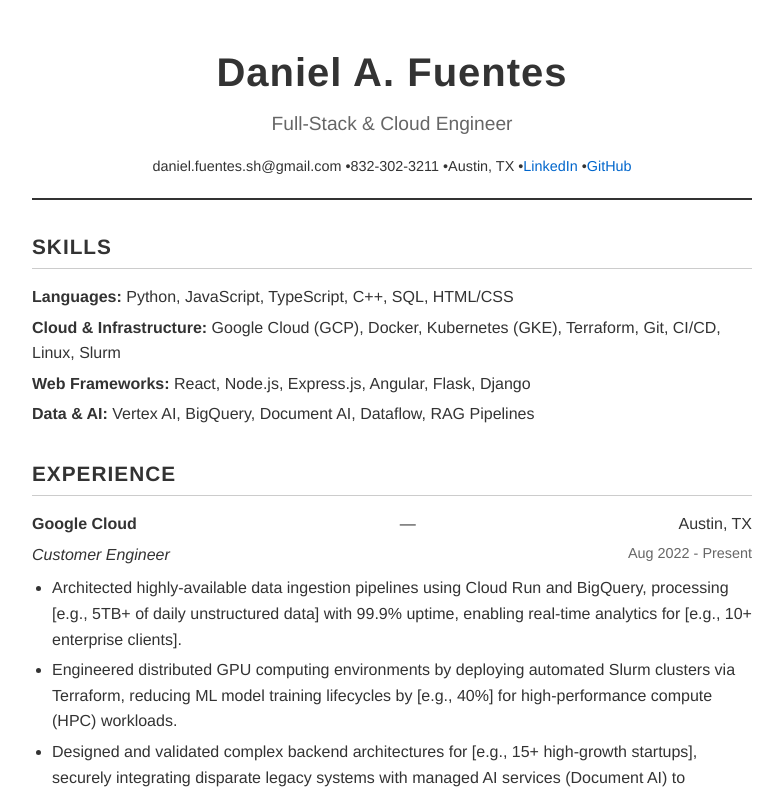
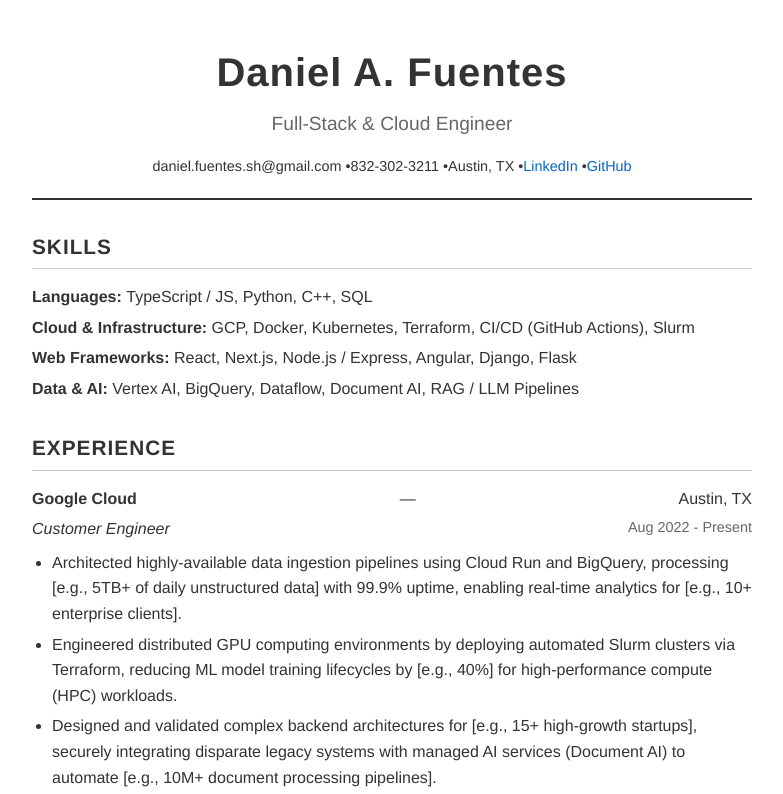
Before and after one commit to fuentesdaniel0/website, a Next.js app: page /cv in a window 1280 px wide. Shown: the top 794 px of the page, without its empty margins (248-1031 px from the left). Built offline with nearby package versions, Linux system fonts and the light colour scheme.

Commit message:
docs: optimize skills list for tech recruitment

```diff
--- a/src/data/resumeData.ts
+++ b/src/data/resumeData.ts
@@ -69,19 +69,19 @@
   skills: [
     {
       category: "Languages",
-      items: ["Python", "JavaScript", "TypeScript", "C++", "SQL", "HTML/CSS"]
+      items: ["TypeScript / JS", "Python", "C++", "SQL"]
     },
     {
       category: "Cloud & Infrastructure",
-      items: ["Google Cloud (GCP)", "Docker", "Kubernetes (GKE)", "Terraform", "Git", "CI/CD", "Linux", "Slurm"]
+      items: ["GCP", "Docker", "Kubernetes", "Terraform", "CI/CD (GitHub Actions)", "Slurm"]
     },
     {
       category: "Web Frameworks",
-      items: ["React", "Node.js", "Express.js", "Angular", "Flask", "Django"]
+      items: ["React", "Next.js", "Node.js / Express", "Angular", "Django", "Flask"]
     },
     {
       category: "Data & AI",
-      items: ["Vertex AI", "BigQuery", "Document AI", "Dataflow", "RAG Pipelines"]
+      items: ["Vertex AI", "BigQuery", "Dataflow", "Document AI", "RAG / LLM Pipelines"]
     }
   ],
   experience: [
```
